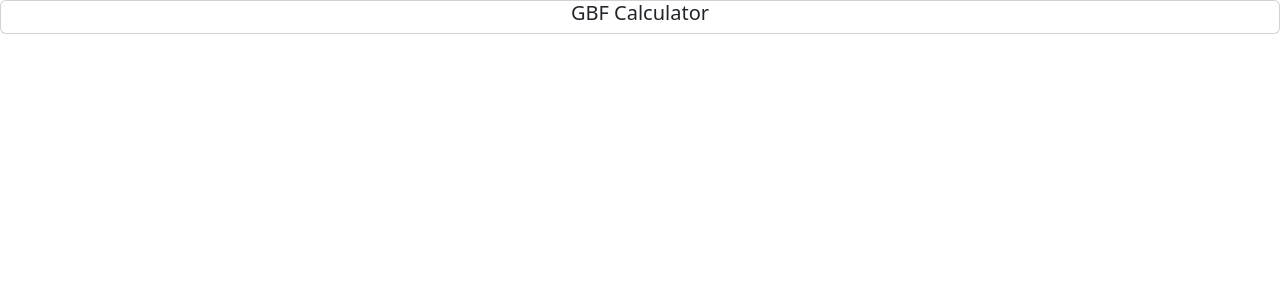
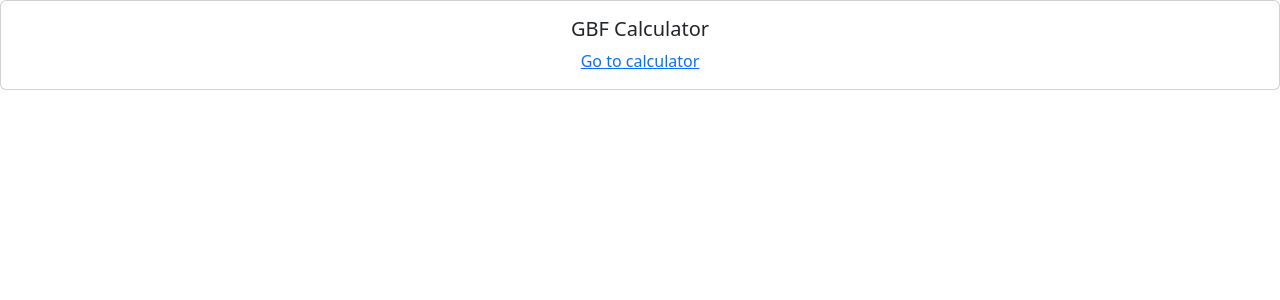
Before and after one commit to PaulaTam/spark-calculator, a React (Create React App) app: page / in a window 1280 px wide. Shown: the top 300 px of the page. Built offline with nearby package versions, Linux system fonts and the light colour scheme.

Commit message:
started on card grid

```diff
--- a/src/App.js
+++ b/src/App.js
@@ -1,13 +1,18 @@
 import './App.css';
-import GBF from './components/js/GBF';
-import { Card } from 'react-bootstrap';
+import { BrowserRouter as Router, Routes, Route, Navigate } from 'react-router-dom';
+import CardGrid  from './components/js/CardGrid';
+import  GBF  from './components/js/GBF';
+
 
 function App() {
   return (
     <div className="App">
-      <Card>
-        <Card.Title>GBF Calculator</Card.Title>
-      </Card>
+      <Router>
+        <Routes>
+          <Route exact path="/" element={<CardGrid/>} />
+          <Route exact path="/gbf" element={<GBF/>} />
+        </Routes>
+      </Router>
     </div>
   );
 }
--- /dev/null
+++ b/src/components/js/CardGrid.js
@@ -0,0 +1,14 @@
+import { Card } from 'react-bootstrap';
+
+const CardGrid = () => {
+    return (
+        <Card>
+        <Card.Body>
+          <Card.Title>GBF Calculator</Card.Title>
+          <Card.Link href='/gbf'>Go to calculator</Card.Link>
+        </Card.Body>
+      </Card>
+    )
+}
+
+export default CardGrid;
```
